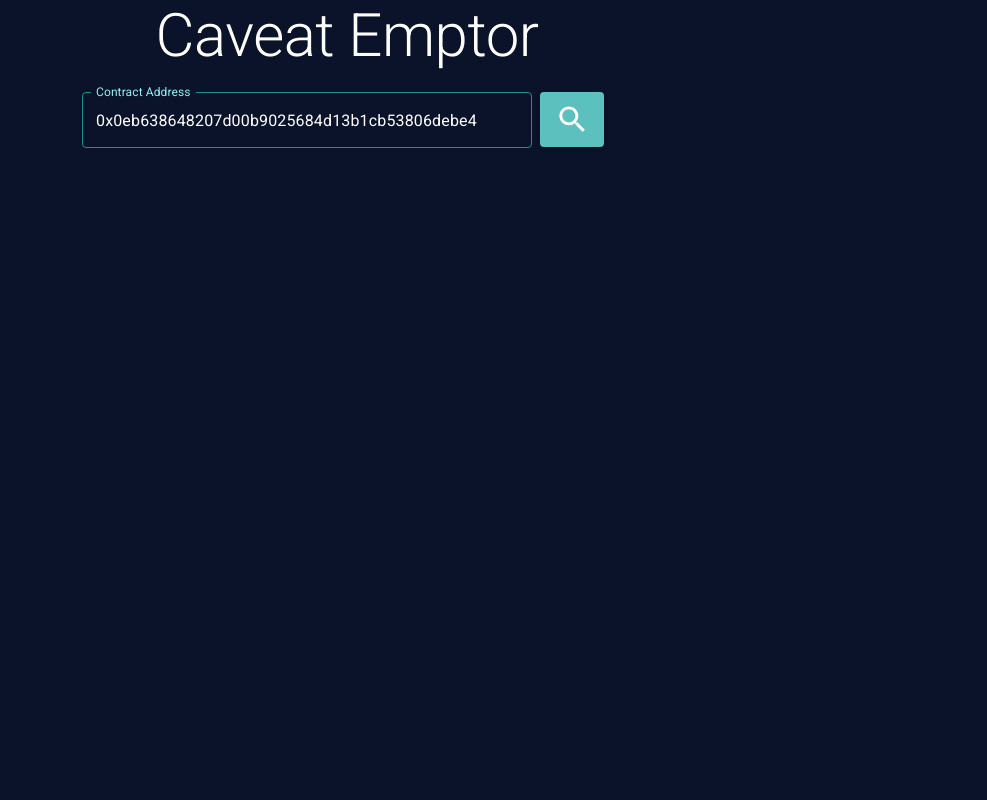
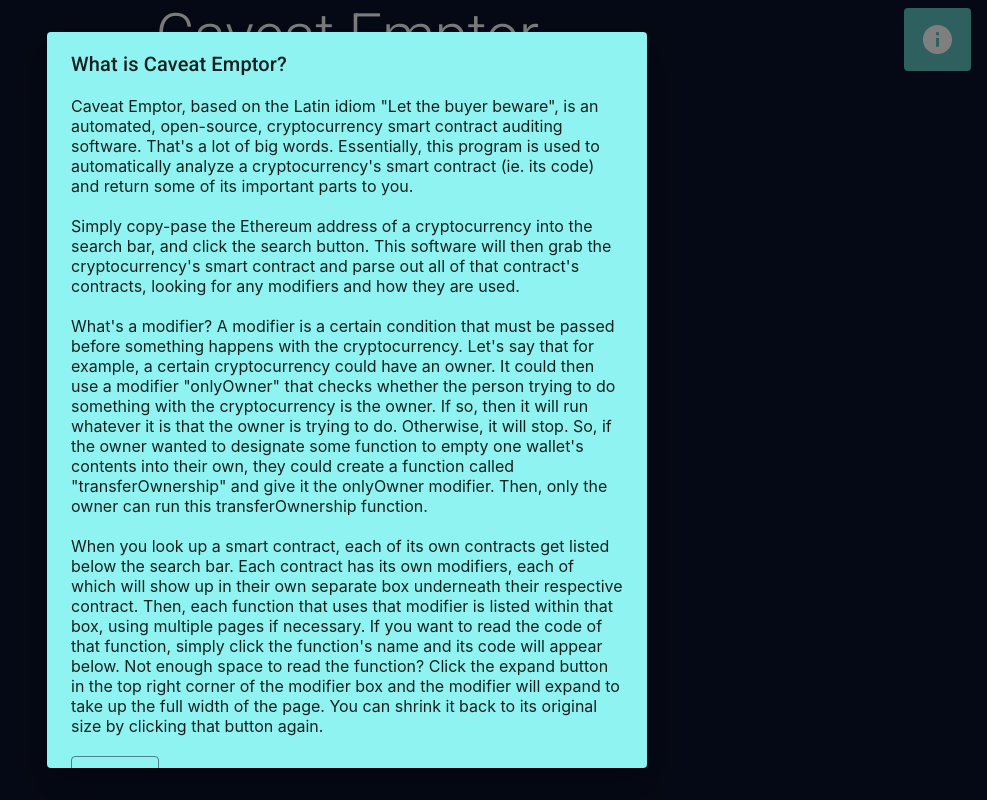
Before and after one commit to JonyZizou/CaveatEmptor_Frontend, a React (Create React App) app in the folder caveat-emptor-frontend/: page / in a window 1280 px wide. Shown: the whole page, without its empty margins (293-1280 px from the left). Built offline with nearby package versions, Linux system fonts and the light colour scheme.

Commit message:
Info button

```diff
--- a/caveat-emptor-frontend/src/App.jsx
+++ b/caveat-emptor-frontend/src/App.jsx
@@ -3,10 +3,12 @@ import React, {Component} from 'react';
 import {styled} from '@mui/material/styles';
 import {Button, TextField, Typography} from '@mui/material';
 import SearchIcon from '@mui/icons-material/Search';
+import InfoIcon from '@mui/icons-material/Info';
 
 import ContractInfo from './ContractInfo';
 
 import axios from 'axios';
+import InfoDialog from './InfoDialog';
 
 const PROD_URL = 'https://api.caveatemptor.info';
 const TEST_URL = `http://${window.location.hostname}:8000`;
@@ -17,7 +19,8 @@ class App extends Component {
 
     this.state = {
       contractAddress: "0x0eb638648207d00b9025684d13b1cb53806debe4",
-      contracts: null
+      contracts: null,
+      infoOpen: true
     }
   }
 
@@ -32,10 +35,32 @@ class App extends Component {
       });
   }
 
+  toggleInfo() {
+    this.setState({infoOpen: !this.state.infoOpen})
+  }
+
   render() {
     return <>
       <div className="App">
         <Typography variant="h2">Caveat Emptor</Typography>
+        <Button
+          variant="contained"
+          color="secondary"
+          onClick={e => this.toggleInfo()}
+          style={{
+            display: "block",
+            float: "right",
+            cursor: "pointer",
+            marginTop: -64,
+            marginRight: 16
+          }}>
+          <InfoIcon
+            fontSize="large"
+            style={{
+              marginTop: 8
+            }}/>
+        </Button>
+        <InfoDialog open={this.state.infoOpen} toggleInfo={() => this.toggleInfo()}/>
         <br/>
         <SearchTextField
           sx={{ minWidth: 450 }}
--- /dev/null
+++ b/caveat-emptor-frontend/src/InfoDialog.jsx
@@ -0,0 +1,53 @@
+import './App.css';
+import {Button, Dialog, DialogContent, DialogTitle, Typography} from '@mui/material';
+
+const InfoDialog = props => <>
+  <Dialog open={props.open}>
+    <DialogTitle>What is Caveat Emptor?</DialogTitle>
+    <DialogContent>
+      <Typography variant="p">
+        Caveat Emptor, based on the Latin idiom "Let the buyer beware", is an
+        automated, open-source, cryptocurrency smart contract auditing software.
+        That's a lot of big words. Essentially, this program is used to
+        automatically analyze a cryptocurrency's smart contract (ie. its code)
+        and return some of its important parts to you.
+      </Typography><br/><br/>
+      <Typography variant="p">
+        Simply copy-pase the Ethereum address of a cryptocurrency into the
+        search bar, and click the search button. This software will then grab
+        the cryptocurrency's smart contract and parse out all of that contract's
+        contracts, looking for any modifiers and how they are used.
+      </Typography><br/><br/>
+      <Typography variant="p">
+        What's a modifier? A modifier is a certain condition that must be passed
+        before something happens with the cryptocurrency. Let's say that for
+        example, a certain cryptocurrency could have an owner. It could then use
+        a modifier "onlyOwner" that checks whether the person trying to do
+        something with the cryptocurrency is the owner. If so, then it will run
+        whatever it is that the owner is trying to do. Otherwise, it will stop.
+        So, if the owner wanted to designate some function to empty one wallet's
+        contents into their own, they could create a function called
+        "transferOwnership" and give it the onlyOwner modifier. Then, only the
+        owner can run this transferOwnership function.
+      </Typography><br/><br/>
+      <Typography variant="p">
+        When you look up a smart contract, each of its own contracts get listed
+        below the search bar. Each contract has its own modifiers, each of which
+        will show up in their own separate box underneath their respective
+        contract. Then, each function that uses that modifier is listed within
+        that box, using multiple pages if necessary. If you want to read the
+        code of that function, simply click the function's name and its code
+        will appear below. Not enough space to read the function? Click the
+        expand button in the top right corner of the modifier box and the
+        modifier will expand to take up the full width of the page. You can
+        shrink it back to its original size by clicking that button again.
+      </Typography><br/><br/>
+      <Button
+        color="primary"
+        variant="outlined"
+        onClick={e => props.toggleInfo()}>Return</Button>
+    </DialogContent>
+  </Dialog>
+</>;
+
+export default InfoDialog;
```
